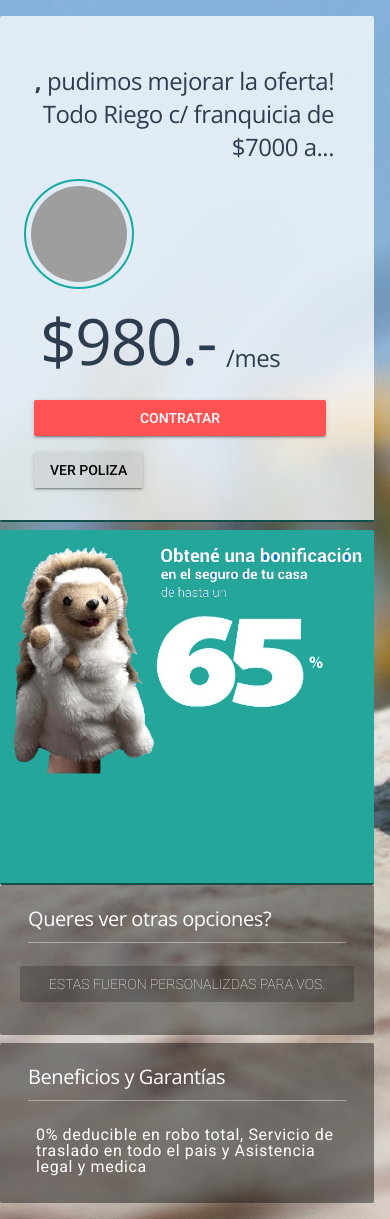
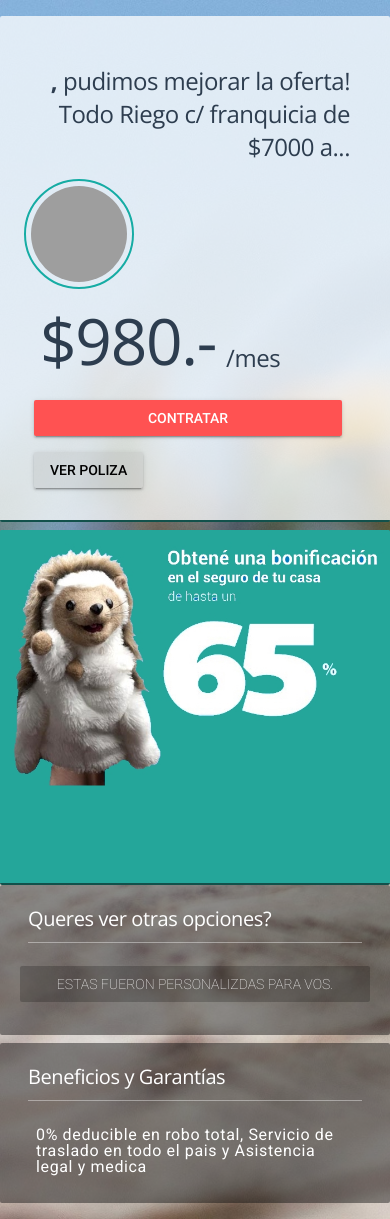
Before and after one commit to pablorod2809/broker-digital-0001, a PHP site: page /paso3.html in a window 390 px wide. Run offline with PHP 8.4, Linux system fonts and the light colour scheme; some libraries are stand-ins or nearby versions; some web fonts are replaced; grey boxes are pictures that could not be loaded.

Commit message:
mejoras iphone 4

```diff
--- a/css/main.css
+++ b/css/main.css
@@ -422,6 +422,14 @@ summary {
   .reduce-refresh-btn{
     left: 20px;
   }
+
+  .mdl-cell--11-col, .mdl-cell--11-col-phone.mdl-cell--11-col-phone {
+    width: 100%;
+  }
+
+  .reduce-photos{
+    width: 280px !important;
+  }
 }
 
 @media screen and (max-width: 479px){
@@ -518,4 +526,5 @@ summary {
   .paso3-fila1{
     width:100%;
   }
+
 }
```
